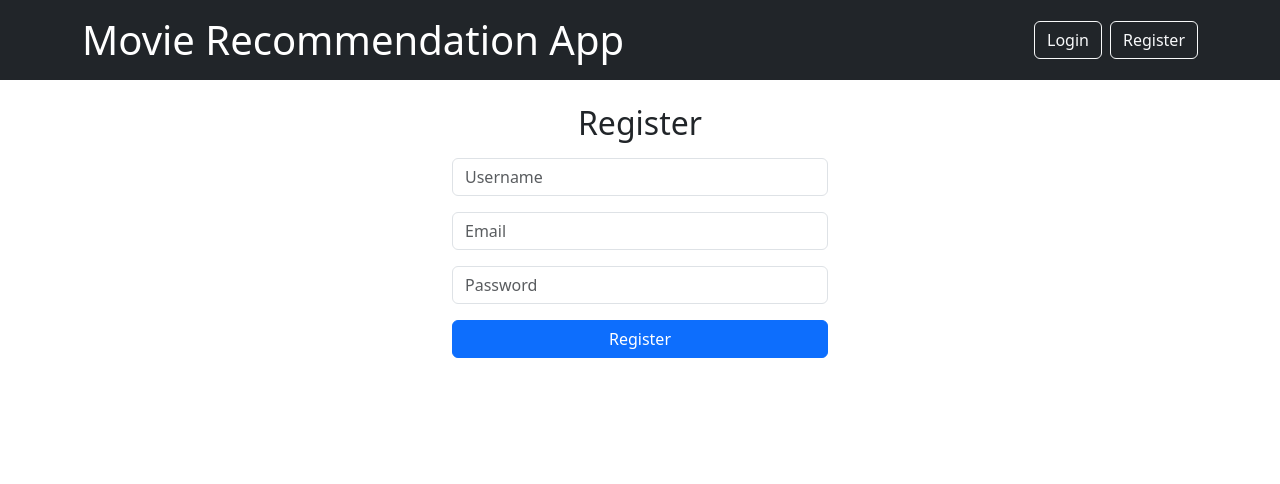
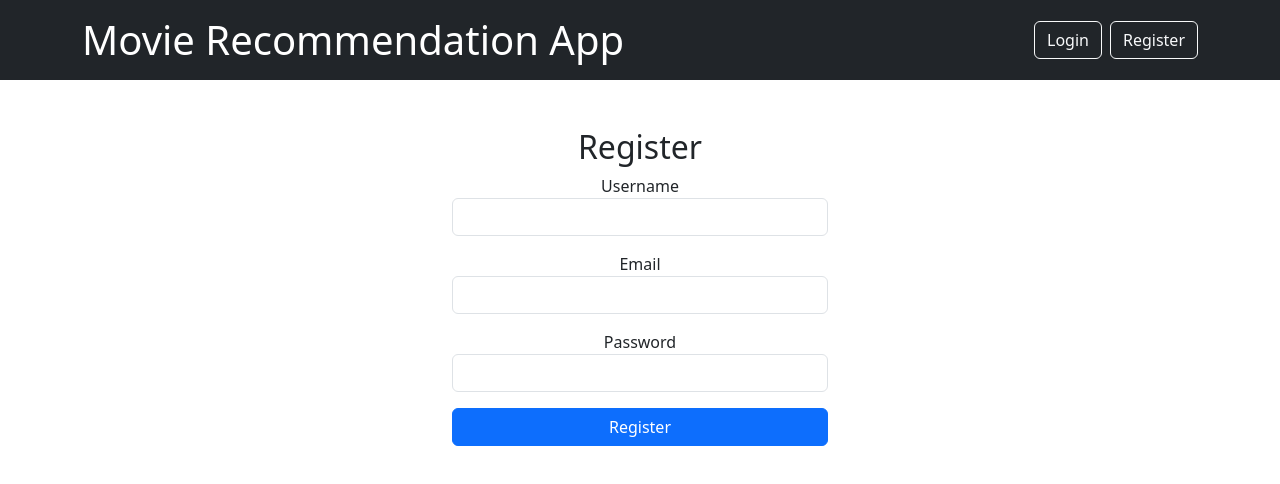
Before and after one commit to BeOct1/frontend, a React app: page / in a window 1280 px wide. Both pictures are taken after a click on the button "Register". Shown: the top 484 px of the page. Built offline with nearby package versions, Linux system fonts and the light colour scheme; no server answers.

Commit message:
feat: Update Register component for improved UI and API URL handling

```diff
--- a/src/Register.js
+++ b/src/Register.js
@@ -1,7 +1,4 @@
 import React, { useState } from 'react';
-
-// Use the Render backend URL for API calls
-const API_URL = process.env.REACT_APP_API_URL || 'https://movie-recommendation-app-backend-equ7.onrender.com';
 
 function Register() {
   const [form, setForm] = useState({ username: '', email: '', password: '' });
@@ -15,14 +12,14 @@ function Register() {
     e.preventDefault();
     setMessage('');
     try {
-      const res = await fetch(`${API_URL}/api/auth/register`, {
+      const res = await fetch(`${process.env.REACT_APP_API_URL || 'http://localhost:5000'}/api/auth/register`, {
         method: 'POST',
         headers: { 'Content-Type': 'application/json' },
-        body: JSON.stringify(form)
+        body: JSON.stringify(form),
       });
       const data = await res.json();
       if (res.ok) {
-        setMessage('Registration successful! Please login.');
+        setMessage('Registration successful! You can now log in.');
       } else {
         setMessage(data.message || 'Registration failed');
       }
@@ -32,19 +29,22 @@ function Register() {
   };
 
   return (
-    <div className="container mt-4" style={{maxWidth: 400}}>
-      <h2 className="mb-3">Register</h2>
+    <div className="container mt-5" style={{ maxWidth: 400 }}>
+      <h2>Register</h2>
       <form onSubmit={handleSubmit}>
         <div className="mb-3">
-          <input name="username" className="form-control" placeholder="Username" value={form.username} onChange={handleChange} required />
+          <label>Username</label>
+          <input className="form-control" name="username" value={form.username} onChange={handleChange} required />
         </div>
         <div className="mb-3">
-          <input name="email" type="email" className="form-control" placeholder="Email" value={form.email} onChange={handleChange} required />
+          <label>Email</label>
+          <input className="form-control" name="email" type="email" value={form.email} onChange={handleChange} required />
         </div>
         <div className="mb-3">
-          <input name="password" type="password" className="form-control" placeholder="Password" value={form.password} onChange={handleChange} required />
+          <label>Password</label>
+          <input className="form-control" name="password" type="password" value={form.password} onChange={handleChange} required />
         </div>
-        <button type="submit" className="btn btn-primary w-100">Register</button>
+        <button className="btn btn-primary w-100" type="submit">Register</button>
       </form>
       {message && <div className="alert alert-info mt-3">{message}</div>}
     </div>
```
